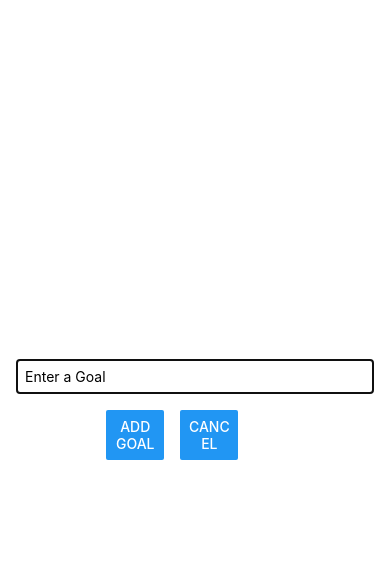
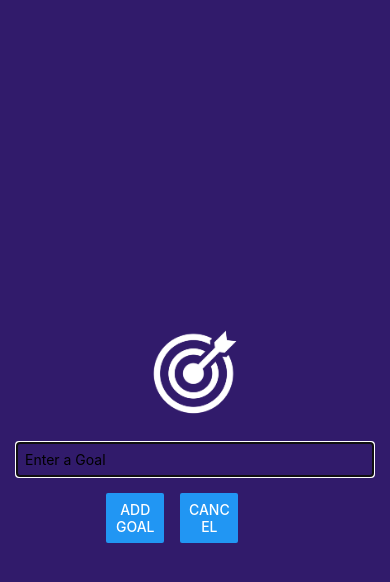
Before and after one commit to Thevenel/goalApp, a React Native app: screen / in a window 390 px wide. Both pictures are taken after a click on the button "ADD NEW GOAL". Shown: the top 582 px of the page. Built offline with nearby package versions, Linux system fonts and the light colour scheme.

Commit message:
added image

```diff
--- a/components/GoalInput.js
+++ b/components/GoalInput.js
@@ -1,5 +1,5 @@
 // jshint esversion:6
-import {View, TextInput, Button, StyleSheet, Modal} from 'react-native';
+import {View, TextInput, Button, StyleSheet, Modal, Image} from 'react-native';
 import { useState } from 'react';
 
 
@@ -18,6 +18,7 @@
         <Modal visible={props.showModal} animationType="slide">
         <View style={styles.inputContainer}>
         {/* { <Text>My 2023 Goal</Text> } */}
+        <Image style={styles.image} source={ require('../assets/images/goal.png') } />
         <TextInput style={styles.textInput} placeholder='Enter a Goal'
         onChangeText={goalInputHandler}
         value = {enteredGoalText}/>
@@ -41,9 +42,7 @@
         justifyContent: 'center',
         alignItems: 'center',
         padding: 16,
-        marginBottom: 24,
-        borderBottomWidth: 1,
-        borderBottomColor: '#ccc'
+        backgroundColor: '#311b6b'
       },
     textInput: {
         borderWidth: 1,
@@ -58,6 +57,11 @@
     button: {
         width: '30%',
         marginHorizontal: 8,
+    },
+    image:{
+      width: 100,
+      height: 100,
+      margin: 20
     }
 });
 
```
Also changed, not shown: assets/images/goal.png (added).
